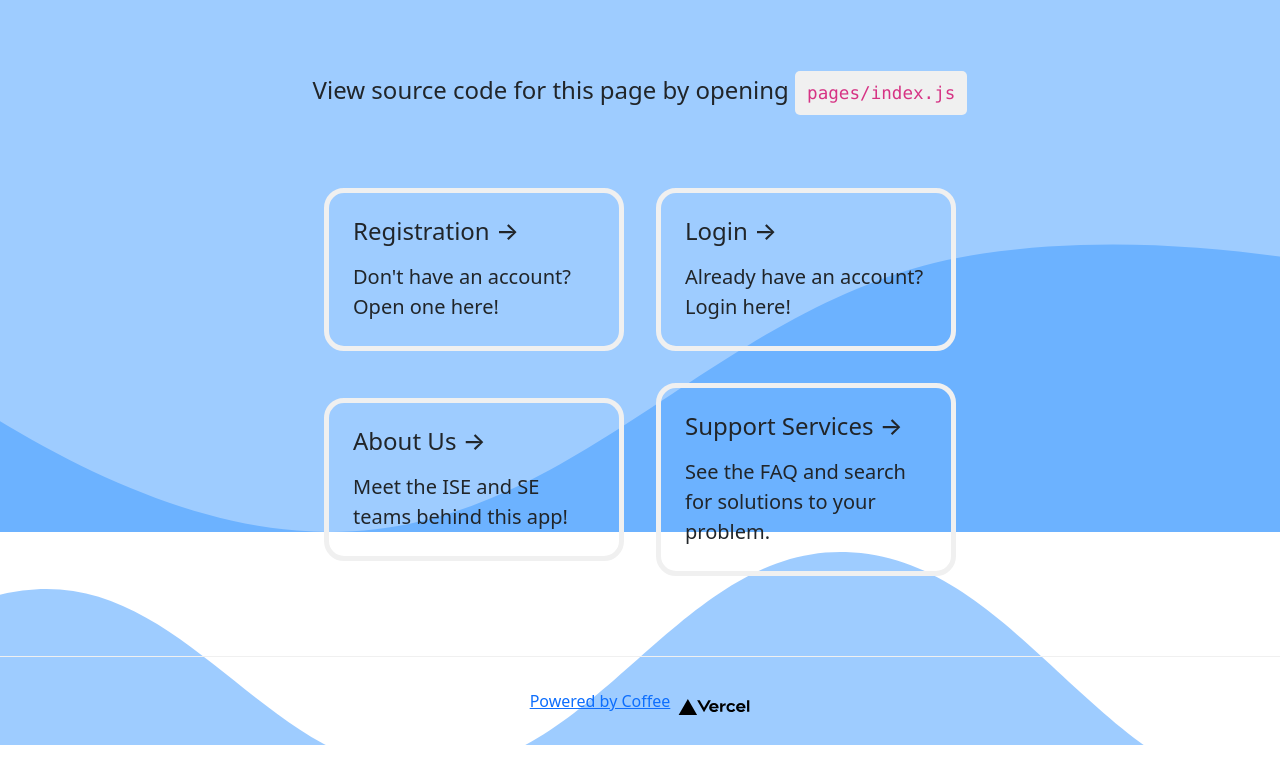
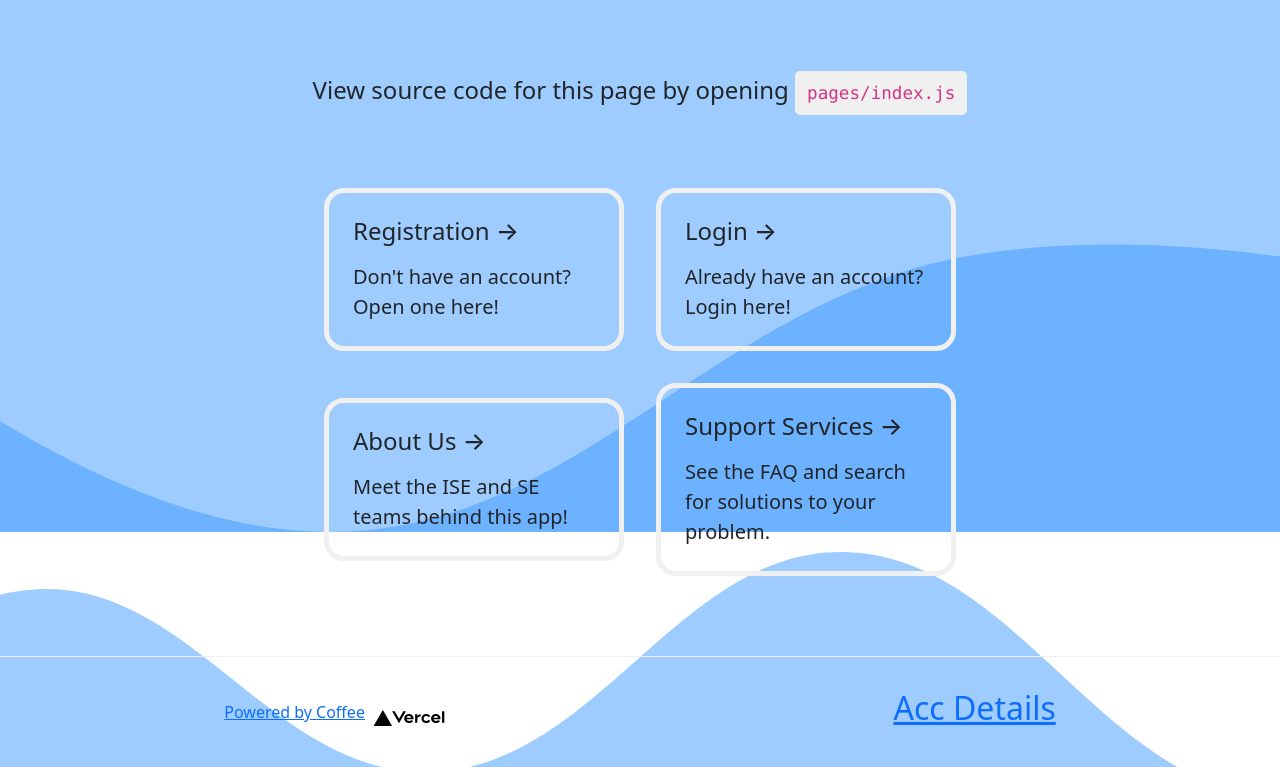
Before and after one commit to NoureddinBakir/ATM-Group-3, a Next.js app: page /home in a window 1280 px wide. Shown: the part 350-1117 px from the top of the page. Before the commit the page ends 1095 px from the top, so only its background shows below. Built offline with nearby package versions, Linux system fonts and the light colour scheme.

Commit message:
Login Page, Landing Page, Registration Page, created. Still need further revision

```diff
--- a/pages/home.js
+++ b/pages/home.js
@@ -57,6 +57,11 @@ export default function Home() {
             <Image src="/vercel.svg" alt="Vercel Logo" width={72} height={16}/>
           </span>
                 </a>
+
+                <a href="/accdetails">
+                    <h2>Acc Details</h2>
+                </a>
+
             </footer>
         </div>
     )
```
